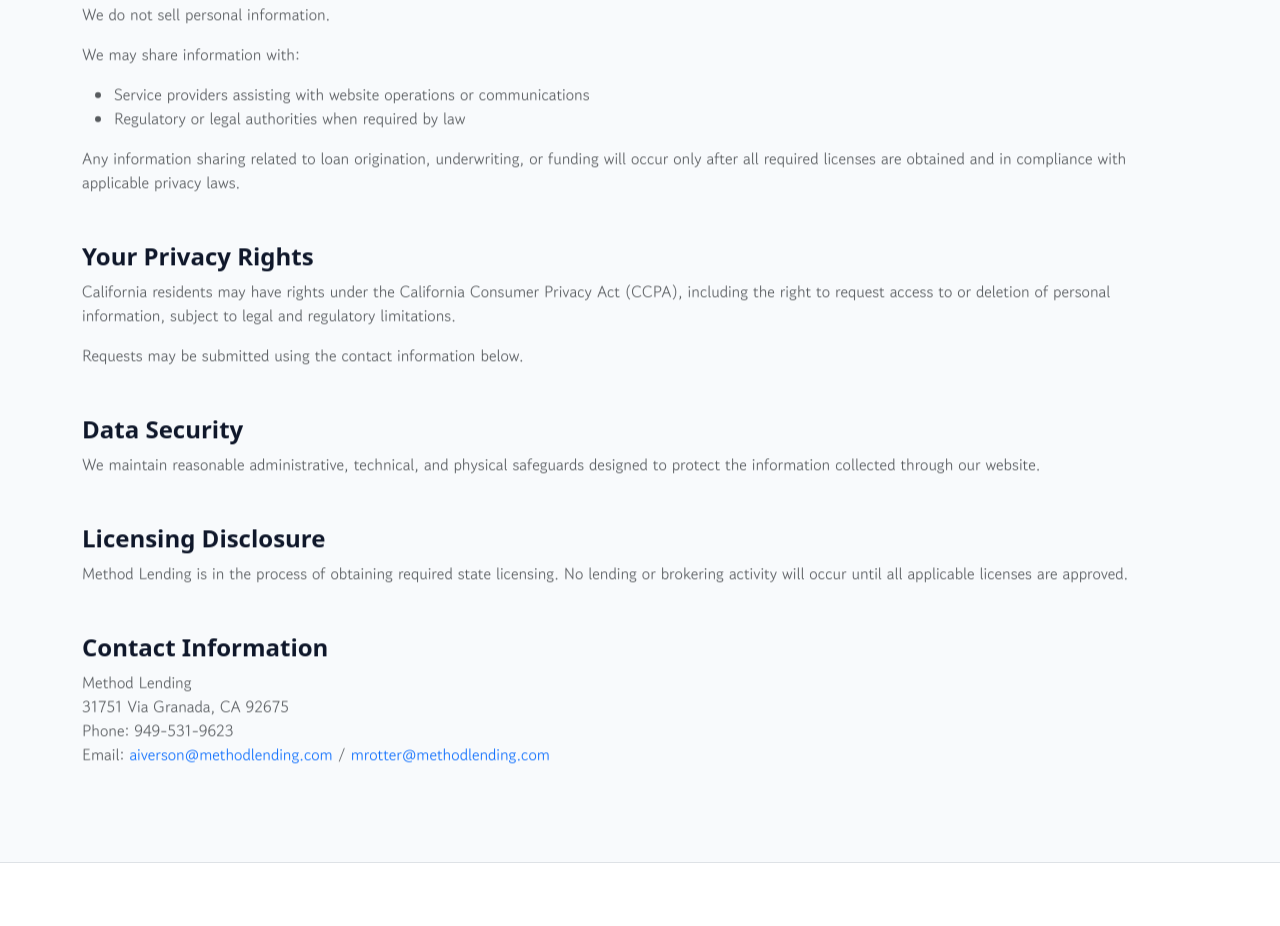
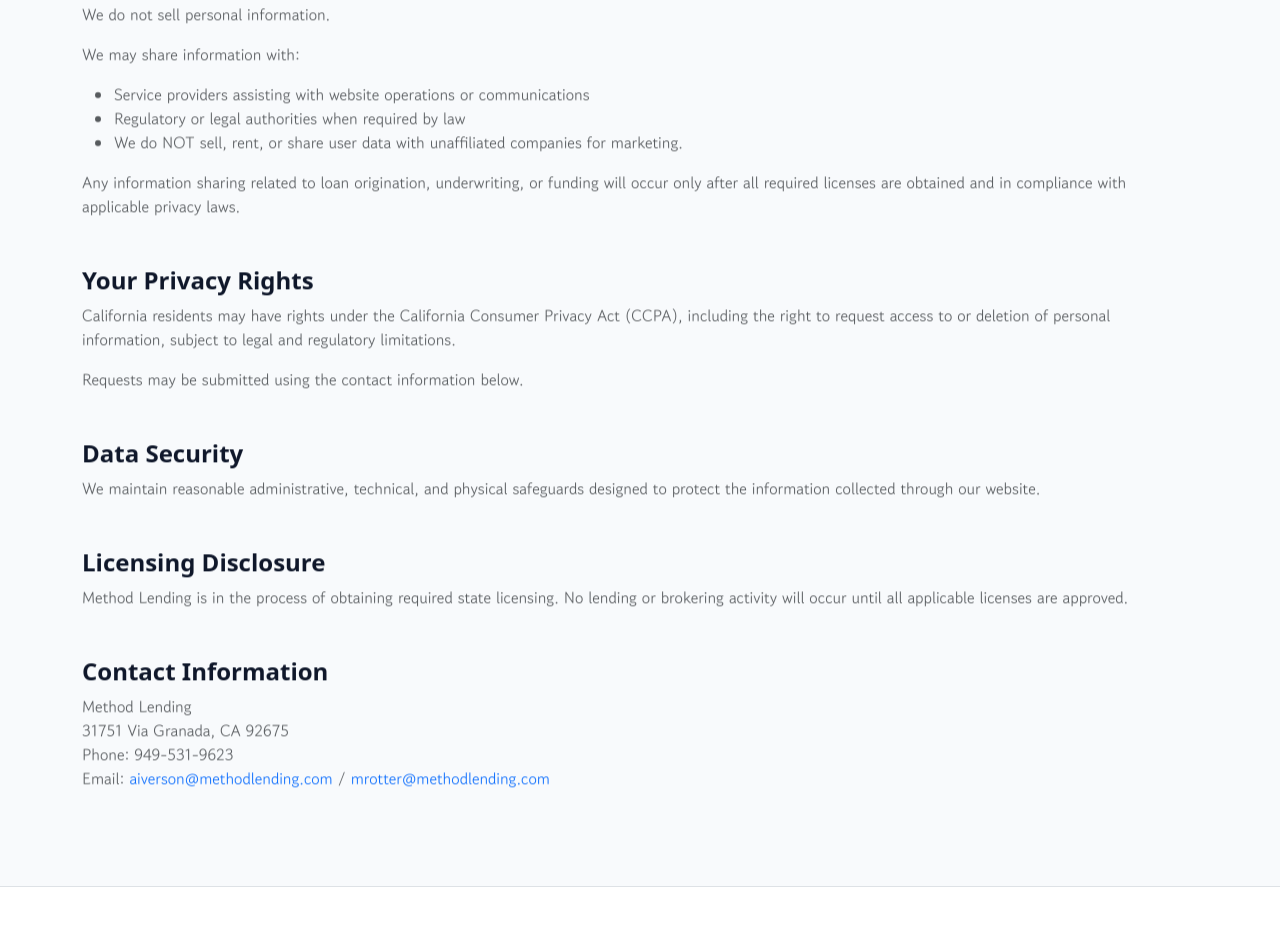
Before and after one commit to quantumpat/methodlending, a React (Vite) app: page /privacy-policy in a window 1280 px wide. Shown: the part 1100-2026 px from the top of the page. Built offline with nearby package versions, Linux system fonts and the light colour scheme; a web font is replaced by a local one.

Commit message:
Updated privacy policy!

```diff
--- a/src/pages/PrivacyPolicy.tsx
+++ b/src/pages/PrivacyPolicy.tsx
@@ -55,6 +55,7 @@
         <ul className="text-muted">
           <li>Service providers assisting with website operations or communications</li>
           <li>Regulatory or legal authorities when required by law</li>
+          <li>We do NOT sell, rent, or share user data with unaffiliated companies for marketing.</li>
         </ul>
         <p className="text-muted">
           Any information sharing related to loan origination, underwriting, or funding will occur only
```
